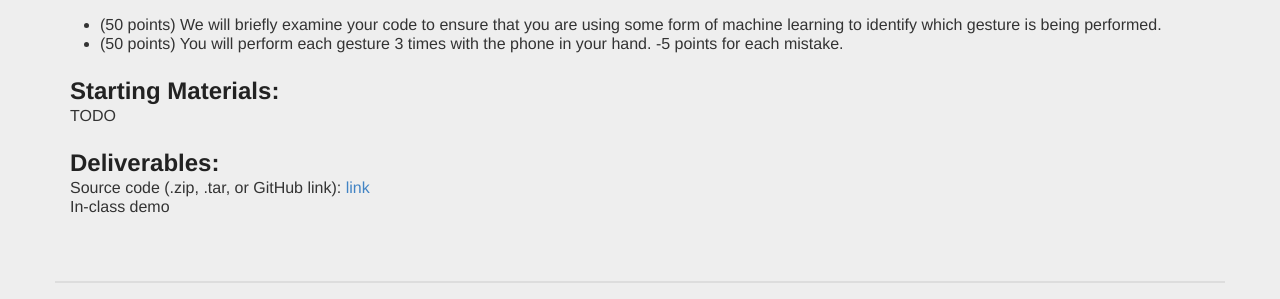
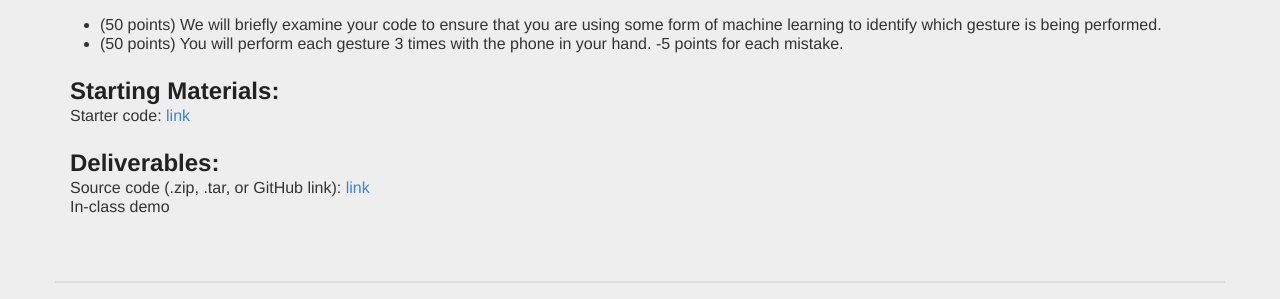
Before and after one commit to mariakakis/mhealth-course, a Jekyll site: the page built from _assignments/assignment2.md, in a window 1280 px wide. Shown: the part 427-726 px from the top of the page. Built offline with Jekyll 4.4.1, drawn with Linux system fonts in a browser that asks for light colours; some web fonts are replaced.

Commit message:
updating assignment 2 link

```diff
--- a/_assignments/assignment2.md
+++ b/_assignments/assignment2.md
@@ -17,7 +17,8 @@ grading:
 <!-- extra_credit:
 - (+up to 10 points) Come up with your own set of gestures that your model can distinguish. The more complicated the gestures are, the more points you can earn. You can extend the duration of the gesture recording for different gestures.
 - (+5 points) Your demo can work on both yourself and one of the instructors. -->
-starting_materials: TODO
+starting_materials: |
+    Starter code: <a href="https://github.com/atm15/Assignment2Starter" target="_blank">link</a><br/>
 deliverables: |
     Source code (.zip, .tar, or GitHub link): <a href="https://canvas.uw.edu/courses/1131076/assignments/4143517" target="_blank">link</a><br/>
     In-class demo
```
